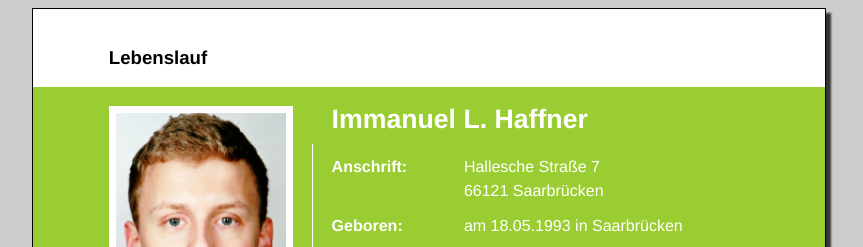
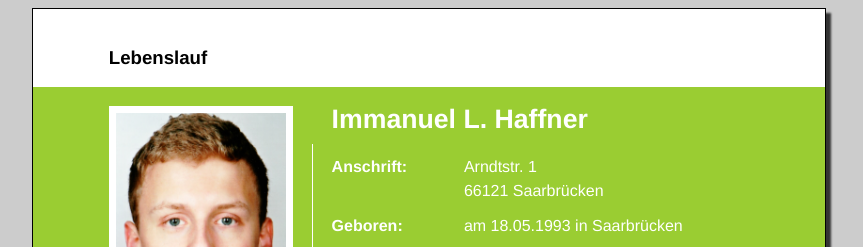
Before and after one commit to ImmanuelHaffner/curriculum-vitae, a plain HTML site: page index.html in a window 1280 px wide. Shown: the top 247 px of the page, without its empty margins (211-1074 px from the left). Drawn offline with Linux system fonts and the light colour scheme.

Commit message:
Update address.

```diff
--- a/index.html
+++ b/index.html
@@ -23,7 +23,7 @@
                             <div class="table">
                                 <div class="row">
                                     <div class="cell">Anschrift</div>
-                                    <div class="cell">Hallesche Straße 7<br>66121 Saarbrücken</div>
+                                    <div class="cell">Arndtstr. 1<br>66121 Saarbrücken</div>
                                 </div>
                                 <div class="row">
                                     <div class="cell">Geboren</div>
```
